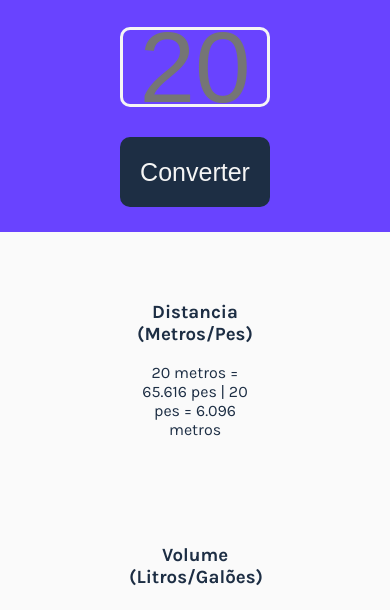
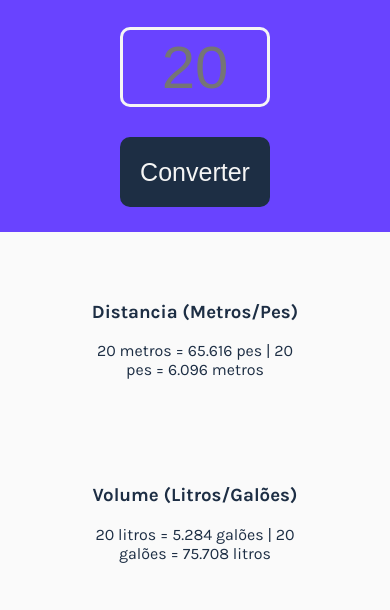
Before and after one commit to Marcelo-Matheus-Almeida/Unit-conversion, a plain HTML site: page index.html in a window 390 px wide. Shown: the part 158-768 px from the top of the page. Drawn offline with Linux system fonts and the light colour scheme.

Commit message:
small fixes

```diff
--- a/index.html
+++ b/index.html
@@ -11,7 +11,7 @@
     <link href="https://fonts.googleapis.com/css2?family=Karla:wght@200;300;400;500;700;800&display=swap" rel="stylesheet">
 </head>
 <body class="corpo">
-    <div>
+    <div id="toggle-button">
         <input type="checkbox" id="checkBoxDarkMode">
 
         <label for="checkBoxDarkMode" id="label">
--- a/styles.css
+++ b/styles.css
@@ -66,6 +66,14 @@ input[type=number]::-webkit-inner-spin-button {
     outline: none;
 }
 
+.result-div{
+    padding: 25px 50px;
+    width: 80%;
+    background: #fafafa;
+    color: #1d2e44;
+    transition: 0.2s linear;
+}
+
 #converter-btn{
     color: whitesmoke;
     font-size: 30px;
@@ -85,6 +93,7 @@ input[type=number]::-webkit-inner-spin-button {
     #input-el{
         max-width: 150px;
         height: 80px;
+        font-size: 60px;
     }
 
     #converter-btn{
@@ -92,17 +101,15 @@ input[type=number]::-webkit-inner-spin-button {
         width: 150px;
         height: 70px;
     }
-}
 
-.result-div{
-    padding: 25px 50px;
-    width: 80%;
-    background: #fafafa;
-    color: #1d2e44;
-    transition: 0.2s linear;
+    .result-div{
+        padding: 25px 10px;
+    }
 }
 
 /* botao toggle dark mode */
+
+
 
 body.dark{
     background: #1F2937;
```
